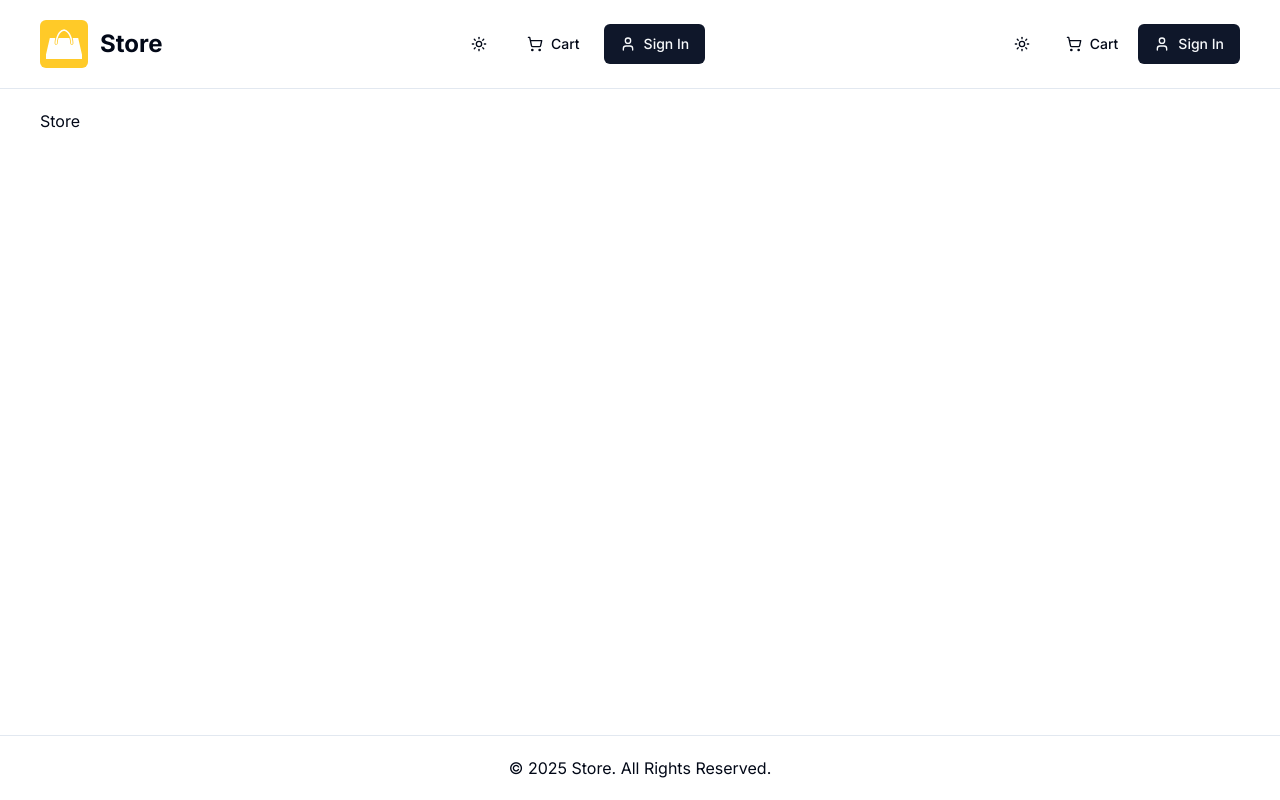
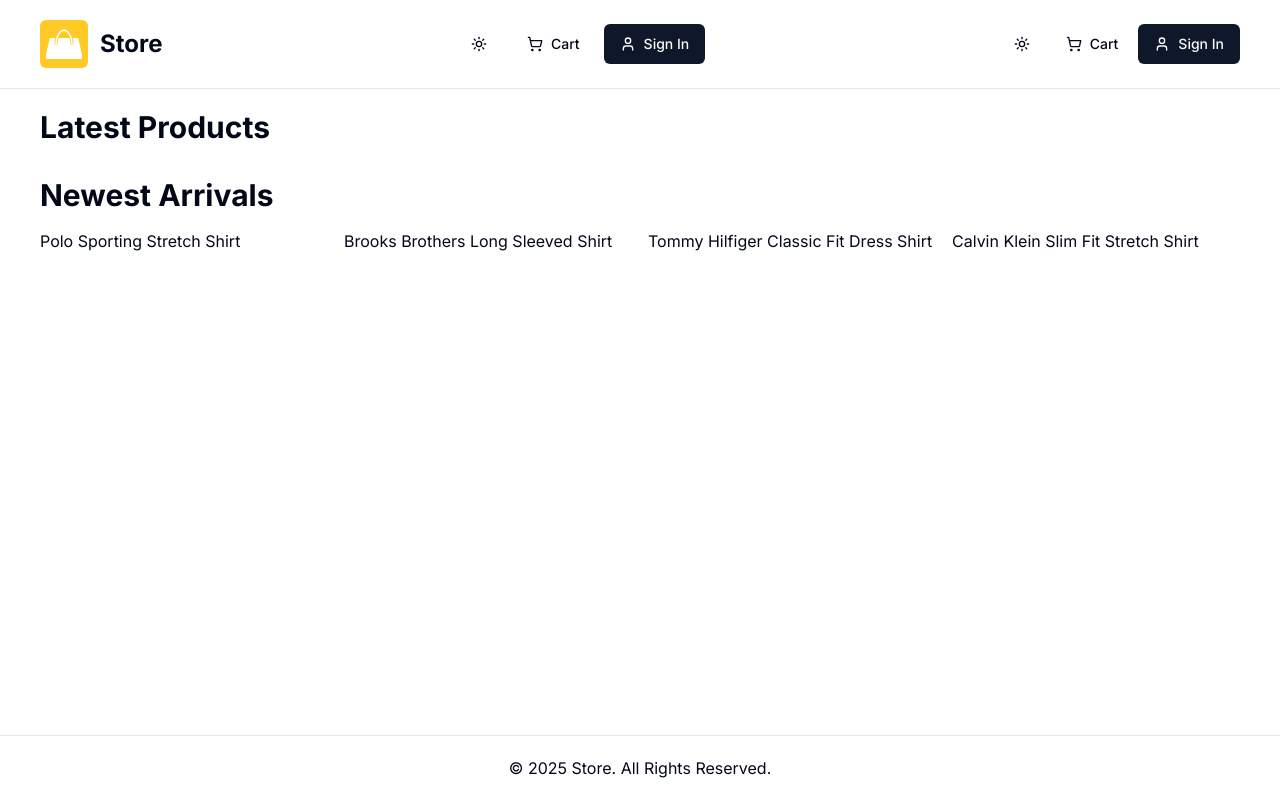
Before and after one commit to LilyNov/store, a Next.js app: page / in a window 1280 px wide. Built offline with nearby package versions, Linux system fonts and the light colour scheme; no server answers.

Commit message:
added fake data, ProductList component

```diff
--- a/app/(root)/page.tsx
+++ b/app/(root)/page.tsx
@@ -1,5 +1,17 @@
+import ProductList from "@/components/shared/product/product-list";
+import sampleData from "@/db/sample-data";
+
 const HomePage = () => {
-  return <>Store</>;
+  return (
+    <div className="space-y-8">
+      <h2 className="h2-bold">Latest Products</h2>
+      <ProductList
+        title="Newest Arrivals"
+        data={sampleData.products}
+        limit={4}
+      />
+    </div>
+  );
 };
 
 export default HomePage;
--- /dev/null
+++ b/components/shared/product/product-list.tsx
@@ -0,0 +1,30 @@
+const ProductList = ({
+  data,
+  title,
+  limit,
+}: {
+  data: any;
+  title?: string;
+  limit?: number;
+}) => {
+  const limitedData = limit ? data.slice(0, limit) : data;
+
+  return (
+    <div className="my-10">
+      <h2 className="h2-bold mb-4">{title}</h2>
+      {limitedData.length > 0 ? (
+        <div className="grid grid-cols-1 sm:grid-cols-2 md:grid-cols-3 lg:grid-cols-4 gap-4">
+          {limitedData.map((product: any) => (
+            <div key={product.name}>{product.name}</div>
+          ))}
+        </div>
+      ) : (
+        <div>
+          <p>No product found</p>
+        </div>
+      )}
+    </div>
+  );
+};
+
+export default ProductList;
--- /dev/null
+++ b/db/sample-data.ts
@@ -0,0 +1,108 @@
+const sampleData = {
+  products: [
+    {
+      name: 'Polo Sporting Stretch Shirt',
+      slug: 'polo-sporting-stretch-shirt',
+      category: "Men's Dress Shirts",
+      description: 'Classic Polo style with modern comfort',
+      images: [
+        '/images/sample-products/p1-1.jpg',
+        '/images/sample-products/p1-2.jpg',
+      ],
+      price: 59.99,
+      brand: 'Polo',
+      rating: 4.5,
+      numReviews: 10,
+      stock: 5,
+      isFeatured: true,
+      banner: 'banner-1.jpg',
+    },
+    {
+      name: 'Brooks Brothers Long Sleeved Shirt',
+      slug: 'brooks-brothers-long-sleeved-shirt',
+      category: "Men's Dress Shirts",
+      description: 'Timeless style and premium comfort',
+      images: [
+        '/images/sample-products/p2-1.jpg',
+        '/images/sample-products/p2-2.jpg',
+      ],
+      price: 85.9,
+      brand: 'Brooks Brothers',
+      rating: 4.2,
+      numReviews: 8,
+      stock: 10,
+      isFeatured: true,
+      banner: 'banner-2.jpg',
+    },
+    {
+      name: 'Tommy Hilfiger Classic Fit Dress Shirt',
+      slug: 'tommy-hilfiger-classic-fit-dress-shirt',
+      category: "Men's Dress Shirts",
+      description: 'A perfect blend of sophistication and comfort',
+      images: [
+        '/images/sample-products/p3-1.jpg',
+        '/images/sample-products/p3-2.jpg',
+      ],
+      price: 99.95,
+      brand: 'Tommy Hilfiger',
+      rating: 4.9,
+      numReviews: 3,
+      stock: 0,
+      isFeatured: false,
+      banner: null,
+    },
+    {
+      name: 'Calvin Klein Slim Fit Stretch Shirt',
+      slug: 'calvin-klein-slim-fit-stretch-shirt',
+      category: "Men's Dress Shirts",
+      description: 'Streamlined design with flexible stretch fabric',
+      images: [
+        '/images/sample-products/p4-1.jpg',
+        '/images/sample-products/p4-2.jpg',
+      ],
+      price: 39.95,
+      brand: 'Calvin Klein',
+      rating: 3.6,
+      numReviews: 5,
+      stock: 10,
+      isFeatured: false,
+      banner: null,
+    },
+    {
+      name: 'Polo Ralph Lauren Oxford Shirt',
+      slug: 'polo-ralph-lauren-oxford-shirt',
+      category: "Men's Dress Shirts",
+      description: 'Iconic Polo design with refined oxford fabric',
+      images: [
+        '/images/sample-products/p5-1.jpg',
+        '/images/sample-products/p5-2.jpg',
+      ],
+      price: 79.99,
+      brand: 'Polo',
+      rating: 4.7,
+      numReviews: 18,
+      stock: 6,
+      isFeatured: false,
+      banner: null,
+    },
+    {
+      name: 'Polo Classic Pink Hoodie',
+      slug: 'polo-classic-pink-hoodie',
+      category: "Men's Sweatshirts",
+      description: 'Soft, stylish, and perfect for laid-back days',
+      images: [
+        '/images/sample-products/p6-1.jpg',
+        '/images/sample-products/p6-2.jpg',
+      ],
+      price: 99.99,
+      brand: 'Polo',
+      rating: 4.6,
+      numReviews: 12,
+      stock: 8,
+      isFeatured: true,
+      banner: null,
+    },
+  ],
+};
+
+export default sampleData;
```
